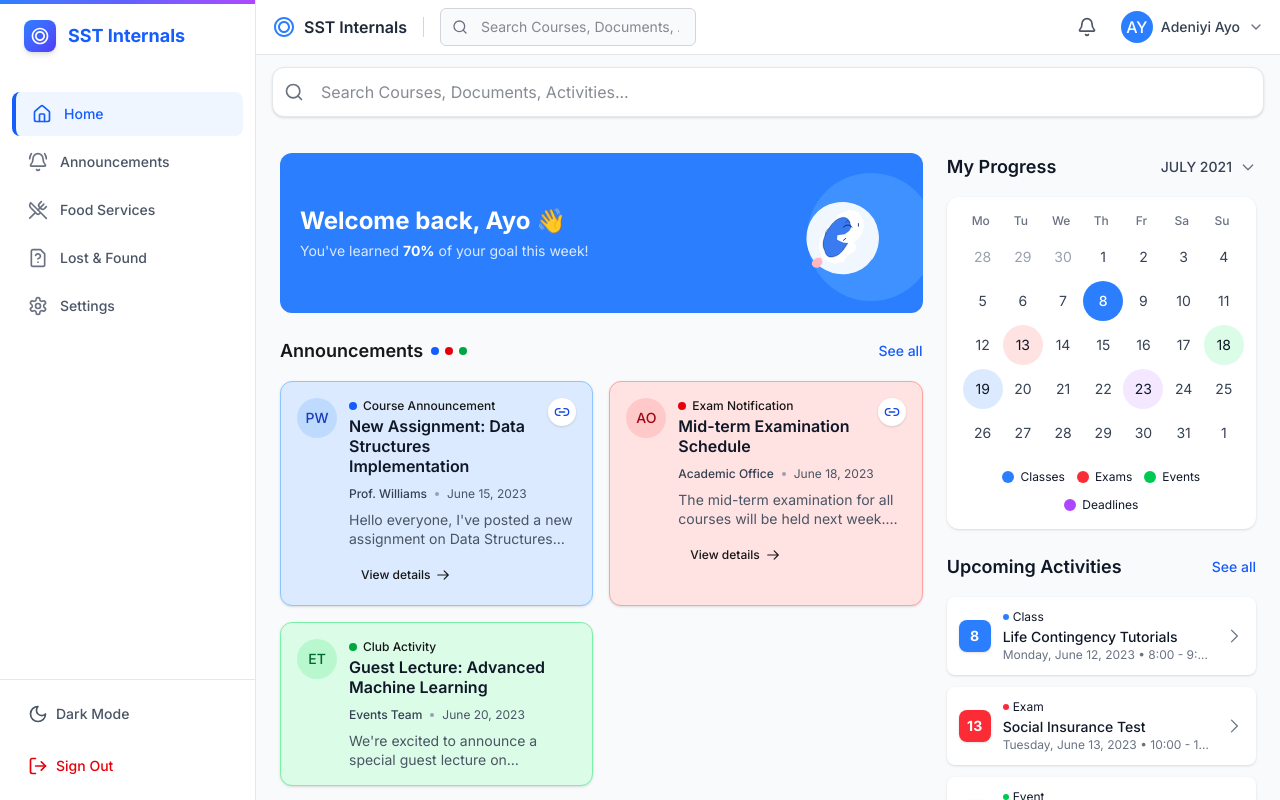
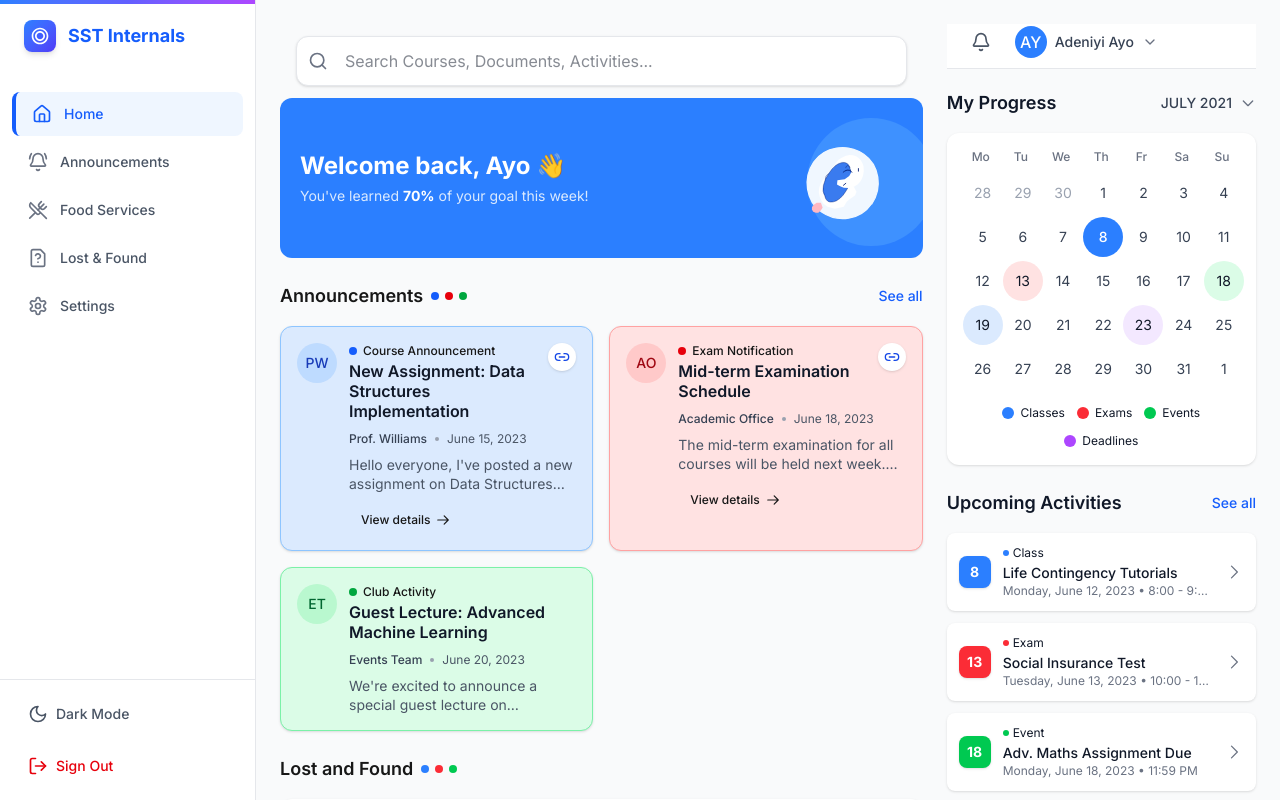
Before and after one commit to Scaler-Innovation-Labs/Scaler-Internal-Tools-Frontend, a Next.js app: page /dashboard in a window 1280 px wide. Built offline with nearby package versions, Linux system fonts and the light colour scheme.

Commit message:
Fixed repetition and position in the header content

```diff
--- a/src/app/(dashboard)/dashboard/page.tsx
+++ b/src/app/(dashboard)/dashboard/page.tsx
@@ -424,54 +424,13 @@ export default function DashboardPage() {
 
   return (
     <div className={`min-h-screen ${isDark ? 'bg-black' : 'bg-gray-50'}`}>
-      <header className={`px-4 py-2 ${isDark ? 'bg-black border-gray-800' : 'bg-white border-gray-200'} border-b sticky top-0 z-10`}>
-        <div className="flex items-center justify-between">
-          <div className="flex items-center gap-4">
-            <div className="flex items-center">
-              <div className="flex items-center mr-2">
-                <svg className="w-6 h-6 text-blue-500" xmlns="http://www.w3.org/2000/svg" fill="none" viewBox="0 0 24 24">
-                  <path fill="currentColor" d="M12 2C6.48 2 2 6.48 2 12s4.48 10 10 10 10-4.48 10-10S17.52 2 12 2zm0 18c-4.41 0-8-3.59-8-8s3.59-8 8-8 8 3.59 8 8-3.59 8-8 8z"/>
-                  <path fill="currentColor" d="M12 6c-3.31 0-6 2.69-6 6s2.69 6 6 6 6-2.69 6-6-2.69-6-6-6zm0 10c-2.21 0-4-1.79-4-4s1.79-4 4-4 4 1.79 4 4-1.79 4-4 4z"/>
-                </svg>
-              </div>
-              <span className={`font-semibold ${isDark ? 'text-white' : 'text-gray-800'}`}>SST Internals</span>
-            </div>
 
-            <div className={`h-5 w-px ${isDark ? 'bg-gray-700' : 'bg-gray-300'}`}></div>
+      <main className="px-6 py-6">
 
-            <div className="relative w-64">
-              <div className="absolute inset-y-0 left-0 flex items-center pl-3 pointer-events-none">
-                <Search className={`h-4 w-4 ${isDark ? 'text-gray-400' : 'text-gray-500'}`} />
-              </div>
-              <input
-                type="text"
-                placeholder="Search Courses, Documents, Activities..."
-                className={`pl-10 pr-4 py-2 w-full text-sm rounded-md ${
-                  isDark ? 'bg-gray-900 text-white border-gray-700' : 'bg-gray-50 text-gray-900 border-gray-300'
-                } border focus:outline-none focus:ring-1 focus:ring-blue-500`}
-              />
-            </div>
-          </div>
-
-          <div className="flex items-center gap-4">
-            <div className="flex items-center">
-              <button className={`p-2 rounded-full ${isDark ? 'hover:bg-gray-800' : 'hover:bg-gray-100'}`}>
-                <Bell className={`h-5 w-5 ${isDark ? 'text-gray-300' : 'text-gray-600'}`} />
-              </button>
-            </div>
-
-            <div className="flex items-center gap-2">
-              <div className="w-8 h-8 rounded-full bg-blue-500 flex items-center justify-center text-white font-medium">
-                AY
-              </div>
-              <span className={`text-sm font-medium ${isDark ? 'text-gray-300' : 'text-gray-700'}`}>Adeniyi Ayo</span>
-              <ChevronDown className={`h-4 w-4 ${isDark ? 'text-gray-400' : 'text-gray-500'}`} />
-            </div>
-          </div>
-        </div>
-      </header>
-
-      {/* Search bar at top */}
+        {/* Main content grid layout */}
+        <div className="grid grid-cols-1 lg:grid-cols-12 gap-6">
+          {/* Left column (larger) */}
+                <div className="lg:col-span-8">
                 <div className="mx-auto max-w-5xl px-4 py-3">
               <div className="relative">
                 <div className="absolute inset-y-0 left-0 flex items-center pl-3 pointer-events-none">
@@ -486,12 +445,6 @@ export default function DashboardPage() {
                 />
               </div>
             </div>
-
-      <main className="px-6 py-6">
-        {/* Main content grid layout */}
-        <div className="grid grid-cols-1 lg:grid-cols-12 gap-6">
-          {/* Left column (larger) */}
-          <div className="lg:col-span-8">
             {/* Header/Welcome Card - More Compact */}
             <div className="relative overflow-hidden bg-blue-500 rounded-xl p-5 mb-6">
               <div className="flex flex-wrap items-center justify-between">
@@ -722,8 +675,27 @@ export default function DashboardPage() {
 
           {/* Right column (smaller) */}
           <div className="lg:col-span-4">
+          <header className={`px-4 pb-2 ${isDark ? 'bg-black border-gray-800' : 'bg-white border-gray-200'} border-b sticky top-0 z-10`}>
+          <div className="flex items-center justify-between">
+              <div className="flex items-center gap-4">
+                <div className="flex items-center">
+                  <button className={`p-2 rounded-full ${isDark ? 'hover:bg-gray-800' : 'hover:bg-gray-100'}`}>
+                    <Bell className={`h-5 w-5 ${isDark ? 'text-gray-300' : 'text-gray-600'}`} />
+                  </button>
+                </div>
+
+                <div className="flex items-center gap-2">
+                  <div className="w-8 h-8 rounded-full bg-blue-500 flex items-center justify-center text-white font-medium">
+                    AY
+                  </div>
+                  <span className={`text-sm font-medium ${isDark ? 'text-gray-300' : 'text-gray-700'}`}>Adeniyi Ayo</span>
+                  <ChevronDown className={`h-4 w-4 ${isDark ? 'text-gray-400' : 'text-gray-500'}`} />
+                </div>
+              </div>
+            </div>
+          </header>
             {/* Calendar section */}
-            <div className={`${isDark ? 'text-white' : 'text-gray-900'}`}>
+            <div className={`${isDark ? 'text-white' : 'text-gray-900'} mt-5`}>
               <div className="flex flex-col">
                 {/* Calendar Header with Month and Progress title */}
                 <div className="flex items-center justify-between mb-4">
```
Lines whose indentation alone changed are shown as unchanged.
